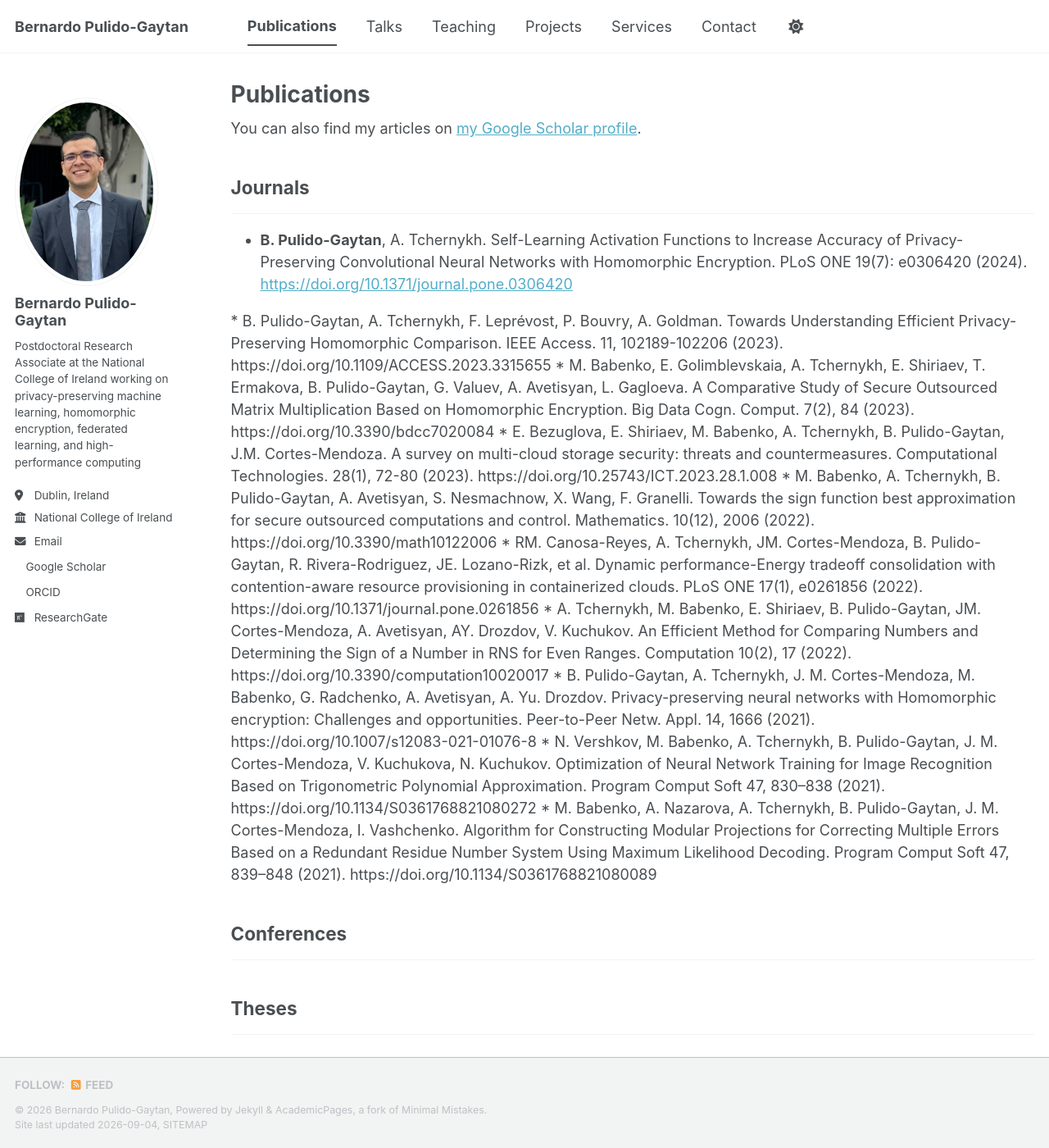
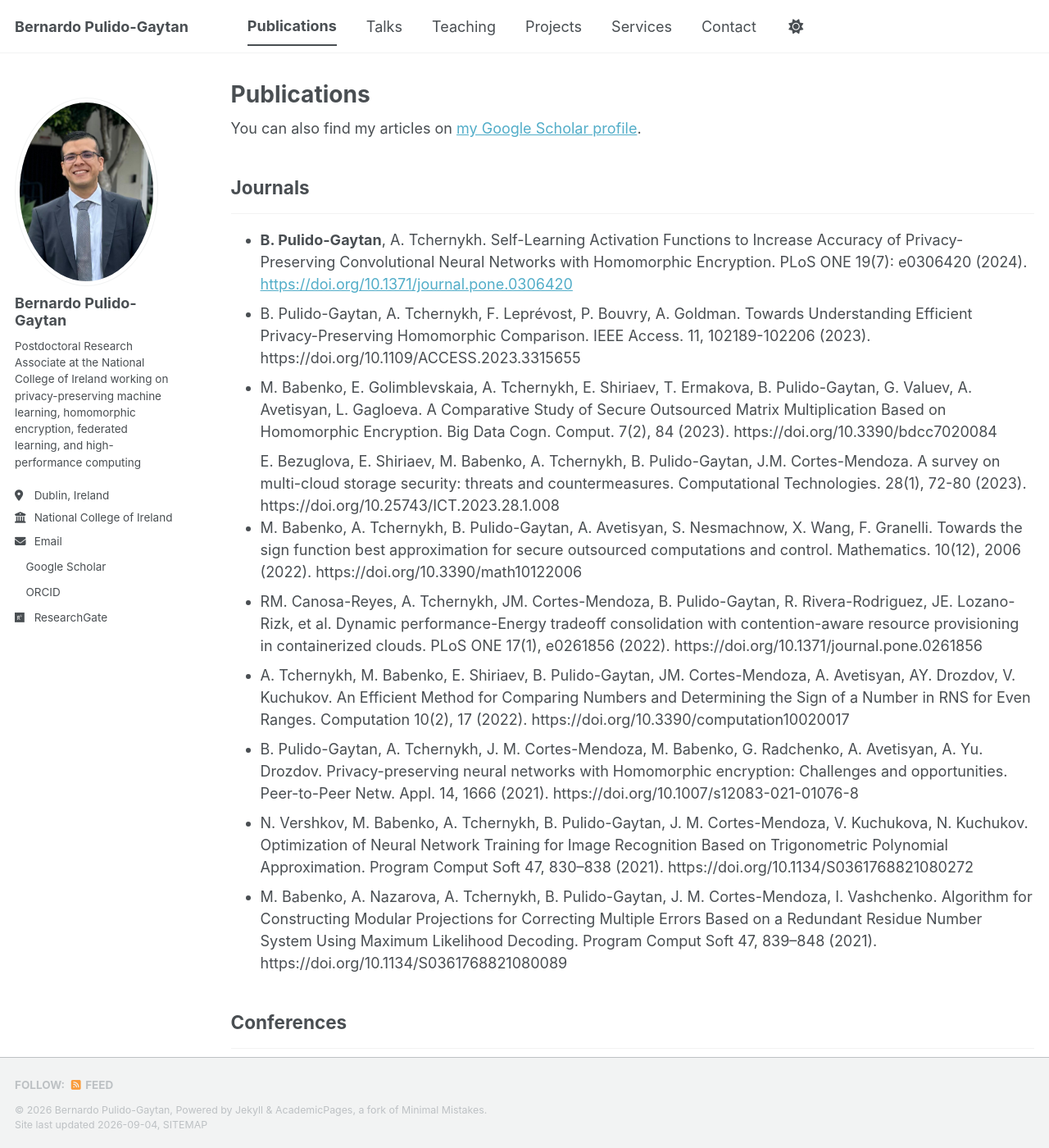
Before and after one commit to BernardoPulido/bernardopulido.github.io, a Jekyll site: the page built from _pages/publications.html, in a window 1280 px wide and 1400 px high. Shown: the whole window at 82% size. Built offline with Jekyll 4.4.1, drawn with Linux system fonts in a browser that asks for light colours; a style sheet for code colours, icons or effects is not loaded.

```diff
--- a/_pages/publications.html
+++ b/_pages/publications.html
@@ -15,27 +15,28 @@ author_profile: true
 
 <li><strong>B. Pulido-Gaytan</strong>, A. Tchernykh. Self-Learning Activation Functions to Increase Accuracy of Privacy-Preserving Convolutional Neural Networks with Homomorphic Encryption. PLoS ONE 19(7): e0306420 (2024). <a href="https://doi.org/10.1371/journal.pone.0306420">https://doi.org/10.1371/journal.pone.0306420</a></li>
 
+<li>B. Pulido-Gaytan, A. Tchernykh, F. Leprévost, P. Bouvry, A. Goldman. Towards Understanding Efficient Privacy-Preserving Homomorphic Comparison. IEEE Access. 11, 102189-102206 (2023). https://doi.org/10.1109/ACCESS.2023.3315655
+</li>
+<li>M. Babenko, E. Golimblevskaia, A. Tchernykh, E. Shiriaev, T. Ermakova, B. Pulido-Gaytan, G. Valuev, A. Avetisyan, L. Gagloeva. A Comparative Study of Secure Outsourced Matrix Multiplication Based on Homomorphic Encryption. Big Data Cogn. Comput. 7(2), 84 (2023). https://doi.org/10.3390/bdcc7020084
+</li>
+E. Bezuglova, E. Shiriaev, M. Babenko, A. Tchernykh, B. Pulido-Gaytan, J.M. Cortes-Mendoza. A survey on multi-cloud storage security: threats and countermeasures. Computational Technologies. 28(1), 72-80 (2023). https://doi.org/10.25743/ICT.2023.28.1.008
+</li>
+<li>M. Babenko, A. Tchernykh, B. Pulido-Gaytan, A. Avetisyan, S. Nesmachnow, X. Wang, F. Granelli. Towards the sign function best approximation for secure outsourced computations and control. Mathematics. 10(12), 2006 (2022). https://doi.org/10.3390/math10122006
+</li>
+<li>RM. Canosa-Reyes, A. Tchernykh, JM. Cortes-Mendoza, B. Pulido-Gaytan, R. Rivera-Rodriguez, JE. Lozano-Rizk, et al. Dynamic performance-Energy tradeoff consolidation with contention-aware resource provisioning in containerized clouds. PLoS ONE 17(1), e0261856 (2022). https://doi.org/10.1371/journal.pone.0261856
+</li>
+<li>A. Tchernykh, M. Babenko, E. Shiriaev,  B. Pulido-Gaytan, JM. Cortes-Mendoza, A. Avetisyan, AY. Drozdov, V. Kuchukov. An Efficient Method for Comparing Numbers and Determining the Sign of a Number in RNS for Even Ranges. Computation 10(2), 17 (2022). https://doi.org/10.3390/computation10020017
+</li>
+<li>B. Pulido-Gaytan, A. Tchernykh, J. M. Cortes-Mendoza, M. Babenko, G. Radchenko, A. Avetisyan, A. Yu. Drozdov. Privacy-preserving neural networks with Homomorphic encryption: Challenges and opportunities. Peer-to-Peer Netw. Appl. 14, 1666 (2021). https://doi.org/10.1007/s12083-021-01076-8
+</li>
+<li>N. Vershkov, M. Babenko, A. Tchernykh, B. Pulido-Gaytan, J. M. Cortes-Mendoza, V. Kuchukova, N. Kuchukov. Optimization of Neural Network Training for Image Recognition Based on Trigonometric Polynomial Approximation. Program Comput Soft 47, 830–838 (2021). https://doi.org/10.1134/S0361768821080272
+</li>
+<li>M. Babenko, A. Nazarova, A. Tchernykh, B. Pulido-Gaytan, J. M. Cortes-Mendoza, I. Vashchenko. Algorithm for Constructing Modular Projections for Correcting Multiple Errors Based on a Redundant Residue Number System Using Maximum Likelihood Decoding. Program Comput Soft 47, 839–848 (2021). https://doi.org/10.1134/S0361768821080089
+</li>
 
 </ul>
 
 
-* B. Pulido-Gaytan, A. Tchernykh, F. Leprévost, P. Bouvry, A. Goldman. Towards Understanding Efficient Privacy-Preserving Homomorphic Comparison. IEEE Access. 11, 102189-102206 (2023). https://doi.org/10.1109/ACCESS.2023.3315655
-
-* M. Babenko, E. Golimblevskaia, A. Tchernykh, E. Shiriaev, T. Ermakova, B. Pulido-Gaytan, G. Valuev, A. Avetisyan, L. Gagloeva. A Comparative Study of Secure Outsourced Matrix Multiplication Based on Homomorphic Encryption. Big Data Cogn. Comput. 7(2), 84 (2023). https://doi.org/10.3390/bdcc7020084
-
-* E. Bezuglova, E. Shiriaev, M. Babenko, A. Tchernykh, B. Pulido-Gaytan, J.M. Cortes-Mendoza. A survey on multi-cloud storage security: threats and countermeasures. Computational Technologies. 28(1), 72-80 (2023). https://doi.org/10.25743/ICT.2023.28.1.008
-
-* M. Babenko, A. Tchernykh, B. Pulido-Gaytan, A. Avetisyan, S. Nesmachnow, X. Wang, F. Granelli. Towards the sign function best approximation for secure outsourced computations and control. Mathematics. 10(12), 2006 (2022). https://doi.org/10.3390/math10122006
-
-* RM. Canosa-Reyes, A. Tchernykh, JM. Cortes-Mendoza, B. Pulido-Gaytan, R. Rivera-Rodriguez, JE. Lozano-Rizk, et al. Dynamic performance-Energy tradeoff consolidation with contention-aware resource provisioning in containerized clouds. PLoS ONE 17(1), e0261856 (2022). https://doi.org/10.1371/journal.pone.0261856
-
-* A. Tchernykh, M. Babenko, E. Shiriaev,  B. Pulido-Gaytan, JM. Cortes-Mendoza, A. Avetisyan, AY. Drozdov, V. Kuchukov. An Efficient Method for Comparing Numbers and Determining the Sign of a Number in RNS for Even Ranges. Computation 10(2), 17 (2022). https://doi.org/10.3390/computation10020017
-
-* B. Pulido-Gaytan, A. Tchernykh, J. M. Cortes-Mendoza, M. Babenko, G. Radchenko, A. Avetisyan, A. Yu. Drozdov. Privacy-preserving neural networks with Homomorphic encryption: Challenges and opportunities. Peer-to-Peer Netw. Appl. 14, 1666 (2021). https://doi.org/10.1007/s12083-021-01076-8
-
-* N. Vershkov, M. Babenko, A. Tchernykh, B. Pulido-Gaytan, J. M. Cortes-Mendoza, V. Kuchukova, N. Kuchukov. Optimization of Neural Network Training for Image Recognition Based on Trigonometric Polynomial Approximation. Program Comput Soft 47, 830–838 (2021). https://doi.org/10.1134/S0361768821080272
-
-* M. Babenko, A. Nazarova, A. Tchernykh, B. Pulido-Gaytan, J. M. Cortes-Mendoza, I. Vashchenko. Algorithm for Constructing Modular Projections for Correcting Multiple Errors Based on a Redundant Residue Number System Using Maximum Likelihood Decoding. Program Comput Soft 47, 839–848 (2021). https://doi.org/10.1134/S0361768821080089
 
 
 <h2>Conferences</h2><hr />
```
